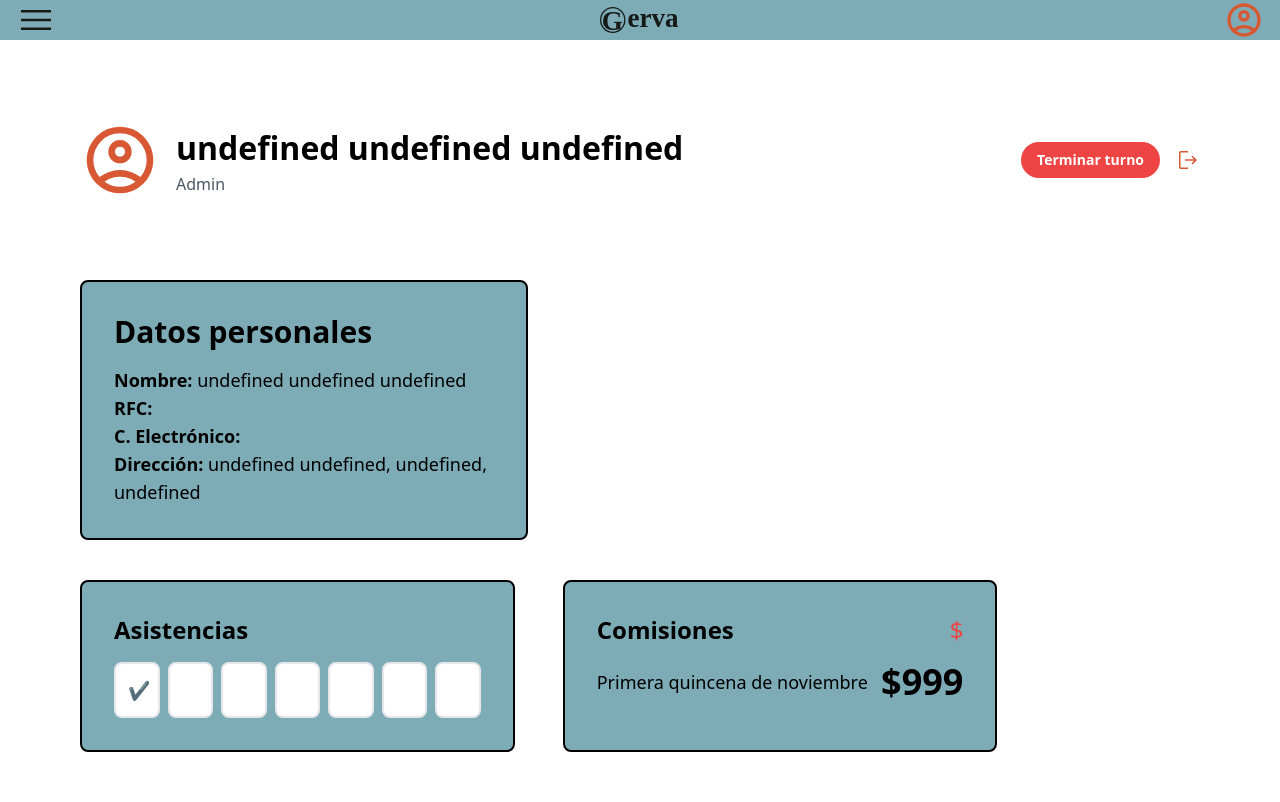
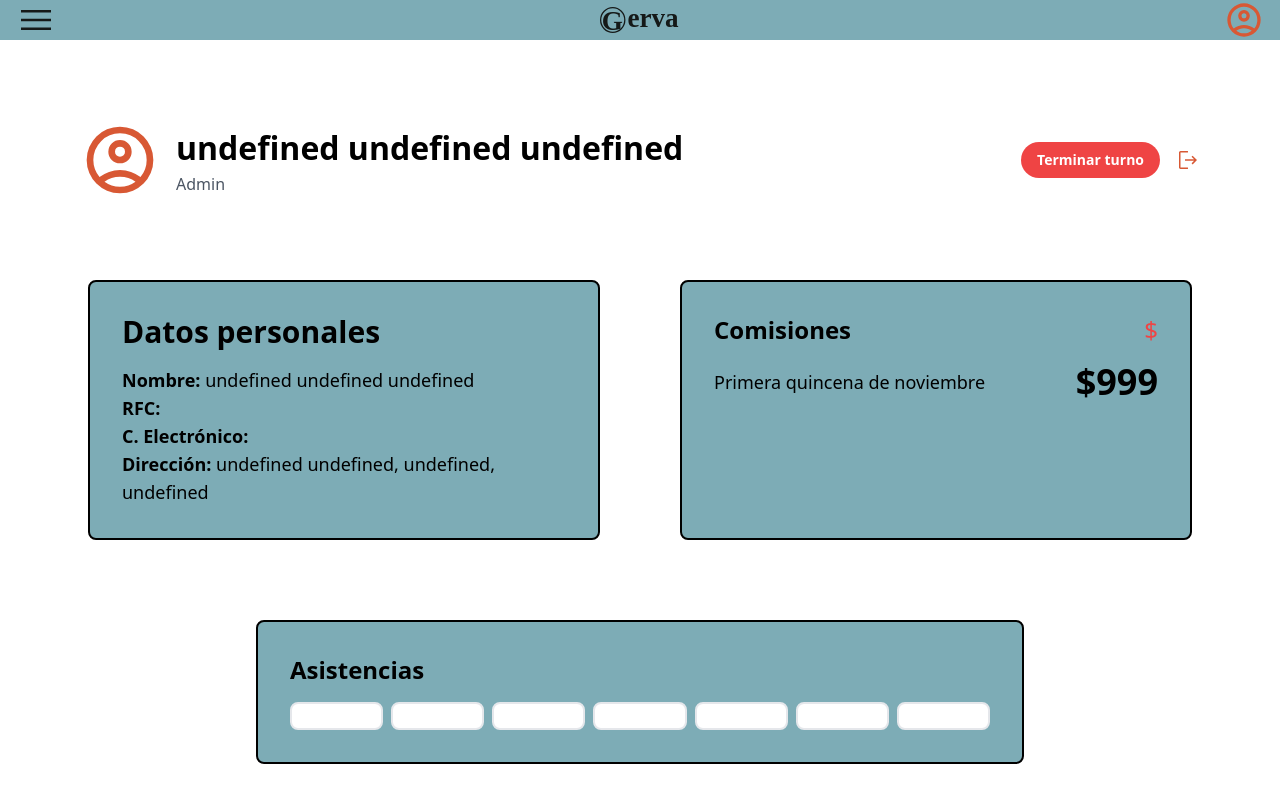
Before and after one commit to RictalLime/MetodologiaDeDesarrollo, a Next.js app in the folder gervacomercial/: page /PerfilAdmin in a window 1280 px wide. Shown: the top 802 px of the page. Built offline with nearby package versions, Linux system fonts and the light colour scheme; no server answers; the database is empty.

Commit message:
Add attendance tracking and display in admin profile

```diff
--- a/gervacomercial/src/pages/PerfilAdmin.jsx
+++ b/gervacomercial/src/pages/PerfilAdmin.jsx
@@ -1,6 +1,7 @@
-import React from "react";
+import React, { useState, useEffect } from "react";
 import { useRouter } from "next/router";
 import Link from "next/link";
+import { supabaseClient } from "@/utils/supabase";
 
 export default function PerfilAdmin() {
   const router = useRouter();
@@ -14,10 +15,52 @@ export default function PerfilAdmin() {
     numero,
     cp,
     ciudad,
+    id,
   } = router.query;
 
+  const [asistencias, setAsistencias] = useState([]);
+
+  useEffect(() => {
+    fetchAsistencias();
+  }, []);
+
+  const fetchAsistencias = async () => {
+    const { data: asistencias, error } = await supabaseClient
+      .from("asistencia")
+      .select("*")
+      .eq("usuarioid", id);
+
+    if (error) {
+      console.error(error);
+    } else {
+      setAsistencias(asistencias);
+    }
+  };
+
+  const getDayOfWeek = (date) => {
+    const days = ["D", "L", "M", "X", "J", "V", "S"];
+    const dayIndex = new Date(date).getDay();
+    return days[dayIndex];
+  };
+
+  const renderAsistencias = () => {
+    const days = ["L", "M", "X", "J", "V", "S", "D"];
+    const asistenciaMap = {};
+
+    asistencias.forEach((asistencia) => {
+      const day = getDayOfWeek(asistencia.fecha);
+      asistenciaMap[day] = new Date(asistencia.fecha).toLocaleDateString();
+    });
+
+    return days.map((day, index) => (
+      <div key={index} className="p-3 border-2 rounded-lg bg-blanco text-black">
+        {asistenciaMap[day] || " "}
+      </div>
+    ));
+  };
+
   return (
-    <div className="w-screen min-h-screen flex flex-col items-start bg-blanco text-black p-5 md:p-20">
+    <div className="w-screen min-h-screen flex flex-col items-center bg-blanco text-black p-5 md:p-20">
       <div className="flex justify-between items-center w-full mb-10">
         <div className="flex items-center">
           <img
@@ -46,7 +89,8 @@ export default function PerfilAdmin() {
         </div>
       </div>
 
-      <div className="mt-10 p-8 rounded-lg bg-azul text-black w-full max-w-md border-2 border-negro">
+      <div className="flex">
+        <div className="m-10 p-8 rounded-lg bg-azul text-black w-[40vw] border-2 border-negro">
           <h2 className="text-3xl font-bold mb-4">Datos personales</h2>
           <p className="text-lg">
             <span className="font-semibold">Nombre:</span>{" "}
@@ -63,23 +107,7 @@ export default function PerfilAdmin() {
             {`${calle} ${numero}, ${cp}, ${ciudad}`}
           </p>
         </div>
-
-      <div className="flex mt-10 gap-12">
-        <div className="p-8 rounded-lg bg-azul text-black w-full max-w-md border-2 border-negro">
-          <h2 className="text-2xl font-bold mb-4">Asistencias</h2>
-          <div className="grid grid-cols-7 gap-2 text-center text-lg">
-            {["L", "M", "X", "J", "V", "S", "D"].map((dia, index) => (
-              <div
-                key={index}
-                className="p-3 border-2 rounded-lg bg-blanco text-sky-600"
-              >
-                {index === 0 ? "✔️" : " "}
-              </div>
-            ))}
-          </div>
-        </div>
-
-        <div className="p-8 rounded-lg bg-azul text-black w-full max-w-md border-2 border-negro">
+        <div className="p-8 rounded-lg bg-azul text-black w-[40vw] border-2 border-negro m-10">
           <div className="flex justify-between items-center mb-4">
             <h2 className="text-2xl font-bold">Comisiones</h2>
             <span className="text-red-500 text-2xl">$</span>
@@ -90,6 +118,15 @@ export default function PerfilAdmin() {
           </div>
         </div>
       </div>
+
+      <div className="flex m-10 gap-12 w-[60vw]">
+        <div className="p-8 rounded-lg bg-azul text-black w-full border-2 border-negro">
+          <h2 className="text-2xl font-bold mb-4">Asistencias</h2>
+          <div className="grid grid-cols-7 gap-2 text-base">
+            {renderAsistencias()}
+          </div>
+        </div>
+      </div>
     </div>
   );
 }
--- a/gervacomercial/src/pages/PerfilVendedor.jsx
+++ b/gervacomercial/src/pages/PerfilVendedor.jsx
@@ -4,102 +4,56 @@ import { supabaseClient } from "@/utils/supabase";
 
 export default function PerfilVendedor() {
   const router = useRouter();
-  const { nombre, rfc, correo, calle, numero, cp, ciudad } = router.query;
+  const { nombre, rfc, correo, calle, numero, cp, ciudad, id } = router.query;
+
   const [asistencias, setAsistencias] = useState([]);
 
-  // Función para cargar las asistencias
-  const cargarAsistencias = async () => {
-    console.log("Cargando asistencias...");
-    try {
-      const { data: { user }, error: userError } = await supabaseClient.auth.getUser();
+  useEffect(() => {
+    fetchAsistencias();
+  }, []);
 
-      if (userError) {
-        console.error("Error al obtener usuario:", userError.message);
-        return;
-      }
-
-      if (!user) {
-        console.error("Usuario no autenticado.");
-        return;
-      }
-
-      // Obtener las asistencias del usuario
-      const { data: asistenciaData, error } = await supabaseClient
+  const fetchAsistencias = async () => {
+    const { data: asistencias, error } = await supabaseClient
       .from("asistencia")
       .select("*")
-        .eq("usuarioid", user.id);
+      .eq("usuarioid", id);
 
     if (error) {
-        console.error("Error al obtener asistencias:", error.message);
-        return;
-      }
-
-      console.log("Asistencias recuperadas:", asistenciaData);
-      setAsistencias(asistenciaData);
-    } catch (e) {
-      console.error("Error inesperado al cargar asistencias:", e.message);
+      console.error(error);
+    } else {
+      setAsistencias(asistencias);
     }
   };
 
-  // Función para registrar asistencia
-  const handleTerminarTurno = async () => {
-    console.log("Iniciando registro de asistencia...");
-    try {
-      const { data: { user }, error: userError } = await supabaseClient.auth.getUser();
-
-      if (userError) {
-        console.error("Error al obtener usuario:", userError.message);
-        return;
-      }
-
-      if (!user) {
-        console.error("Usuario no autenticado.");
-        return;
-      }
-
-      console.log("Usuario autenticado:", user);
-
-      // Insertar asistencia en la tabla
-      const fechaActual = new Date().toISOString();
-
-      const { error: insertError } = await supabaseClient
-        .from("asistencia")
-        .insert({ usuarioid: user.id, fecha: fechaActual });
-
-      if (insertError) {
-        console.error("Error al registrar la asistencia:", insertError.message);
-        return;
-      }
-
-      console.log("Asistencia registrada exitosamente.");
-      cargarAsistencias(); // Recargar asistencias después de registrar
-    } catch (error) {
-      console.error("Error inesperado al registrar asistencia:", error.message);
-    }
+  const getDayOfWeek = (date) => {
+    const days = ["D", "L", "M", "X", "J", "V", "S"];
+    const dayIndex = new Date(date).getDay();
+    return days[dayIndex];
   };
 
-  // Cargar las asistencias al montar el componente
-  useEffect(() => {
-    cargarAsistencias();
-  }, []);
+  const renderAsistencias = () => {
+    const days = ["L", "M", "X", "J", "V", "S", "D"];
+    const asistenciaMap = {};
 
-  const diasSemanaIniciales = ["L", "M", "X", "J", "V", "S", "D"]; // Iniciales de los días de la semana
-
-  // Crear una tabla para mostrar asistencias por día de la semana
-  const asistenciasPorDia = diasSemanaIniciales.map((dia, index) => {
-    const asistenciaDia = asistencias.find(asistencia => {
-      const fecha = new Date(asistencia.fecha);
-      return fecha.getDay() === (index + 1) % 7; // Ajustar índice (Lunes = 1, Domingo = 0)
-    });
-    return (
-      <td key={index} className="border px-4 py-2">
-        {asistenciaDia ? new Date(asistenciaDia.fecha).toLocaleTimeString() : "Sin registro"}
-      </td>
-    );
+    asistencias.forEach((asistencia) => {
+      const day = getDayOfWeek(asistencia.fecha);
+      asistenciaMap[day] = new Date(asistencia.fecha).toLocaleDateString();
     });
 
+    return days.map((day, index) => (
+      <div key={index} className="p-3 border-2 rounded-lg bg-blanco text-black">
+        {asistenciaMap[day] || " "}
+      </div>
+    ));
+  };
+
+  const handleTerminarTurno = async () => {
+    // Lógica para terminar el turno
+    router.push("/");
+  };
+
   return (
-    <div className="w-screen min-h-screen flex flex-col items-start bg-blanco text-black p-5 md:p-20">
+    <div className="w-screen min-h-screen flex flex-col items-center bg-blanco text-black p-5 md:p-20">
       <div className="flex justify-between items-center w-full mb-10">
         <div className="flex items-center">
           <img
@@ -127,7 +81,8 @@ export default function PerfilVendedor() {
           />
         </div>
       </div>
-      <div className="mt-10 p-8 rounded-lg bg-azul text-black w-full max-w-md border-2 border-negro">
+      <div className="flex">
+        <div className="m-10 p-8 rounded-lg bg-azul text-black w-[40vw] border-2 border-negro">
           <h2 className="text-3xl font-bold mb-4">Datos personales</h2>
           <p className="text-lg">
             <span className="font-semibold">Nombre:</span> {nombre}
@@ -143,25 +98,7 @@ export default function PerfilVendedor() {
             {cp}, {ciudad}
           </p>
         </div>
-      <div className="flex mt-10 gap-12">
-        <div className="p-8 rounded-lg bg-azul text-black w-full max-w-xl border-2 border-negro">
-          <h2 className="text-2xl font-bold mb-4">Asistencias</h2>
-          <div className="overflow-x-auto">
-            <table className="w-full border-collapse border border-black">
-              <thead>
-                <tr className="bg-azul text-black">
-                  {diasSemanaIniciales.map((dia, index) => (
-                    <th key={index} className="border px-4 py-2">{dia}</th>
-                  ))}
-                </tr>
-              </thead>
-              <tbody>
-                <tr>{asistenciasPorDia}</tr>
-              </tbody>
-            </table>
-          </div>
-        </div>
-        <div className="p-8 rounded-lg bg-azul text-black w-full max-w-md border-2 border-negro">
+        <div className="p-8 rounded-lg bg-azul text-black w-[40vw] border-2 border-negro m-10">
           <div className="flex justify-between items-center mb-4">
             <h2 className="text-2xl font-bold">Comisiones</h2>
             <span className="text-red-500 text-2xl">$</span>
@@ -172,6 +109,14 @@ export default function PerfilVendedor() {
           </div>
         </div>
       </div>
+      <div className="flex m-10 gap-12 w-[60vw]">
+        <div className="p-8 rounded-lg bg-azul text-black w-full border-2 border-negro">
+          <h2 className="text-2xl font-bold mb-4">Asistencias</h2>
+          <div className="grid grid-cols-7 gap-2 text-base">
+            {renderAsistencias()}
+          </div>
+        </div>
+      </div>
     </div>
   );
 }
--- a/gervacomercial/src/pages/index.jsx
+++ b/gervacomercial/src/pages/index.jsx
@@ -54,6 +54,22 @@ function Home() {
           "El usuario no existe en las bases de datos (public y auth)"
         );
       } else {
+        // Insertar asistencia
+        const { data: asistenciaData, error: asistenciaError } =
+          await supabaseClient
+            .from("asistencia")
+            .insert([
+              { usuarioid: userData.id, fecha: new Date().toISOString() },
+            ])
+            .select();
+
+        if (asistenciaError) {
+          console.log(asistenciaError);
+        } else {
+          console.log("Asistencia registrada:", asistenciaData);
+        }
+
+        // Redirigir según el rol del usuario
         if (userData.rolid === 1) {
           router.push({
             pathname: "/PerfilAdmin",
@@ -80,7 +96,9 @@ function Home() {
         onSubmit={handleSubmit(onSubmit)}
       >
         <div className="mb-2 flex flex-col">
-          <label className="text-lg font-bold">Correo Electrónico</label>
+          <label className="text-lg font-bold">
+            Correo Electrónico o nombre de usuario
+          </label>
           <input
             className="border-2 border-negro rounded-[25px] py-2 px-4"
             type="text"
@@ -109,6 +127,14 @@ function Home() {
         >
           Iniciar sesión
         </button>
+        <div className="w-full flex justify-center">
+          <Link
+            href={"/contrasena"}
+            className="text-lg underline underline-offset-1"
+          >
+            Olvidé mi contraseña
+          </Link>
+        </div>
       </form>
     </div>
   );
```
Lines whose indentation alone changed are shown as unchanged.
